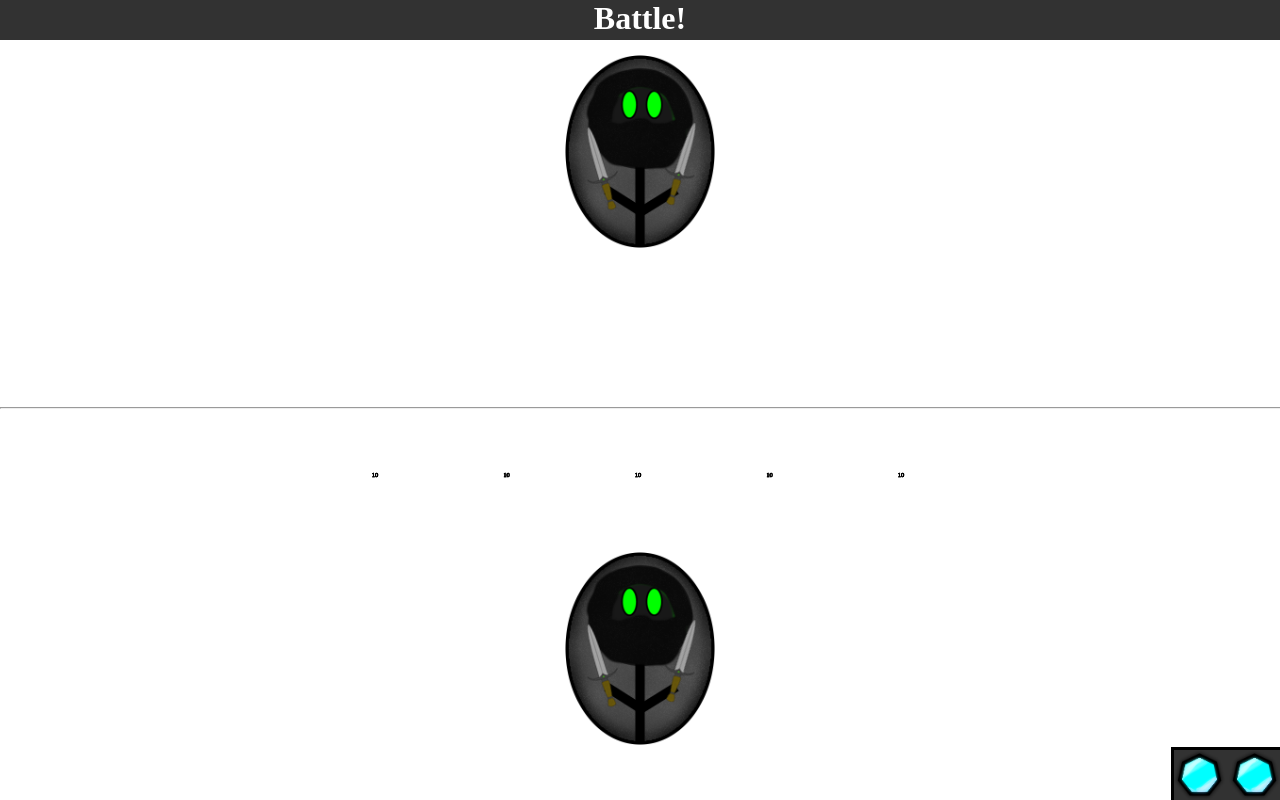
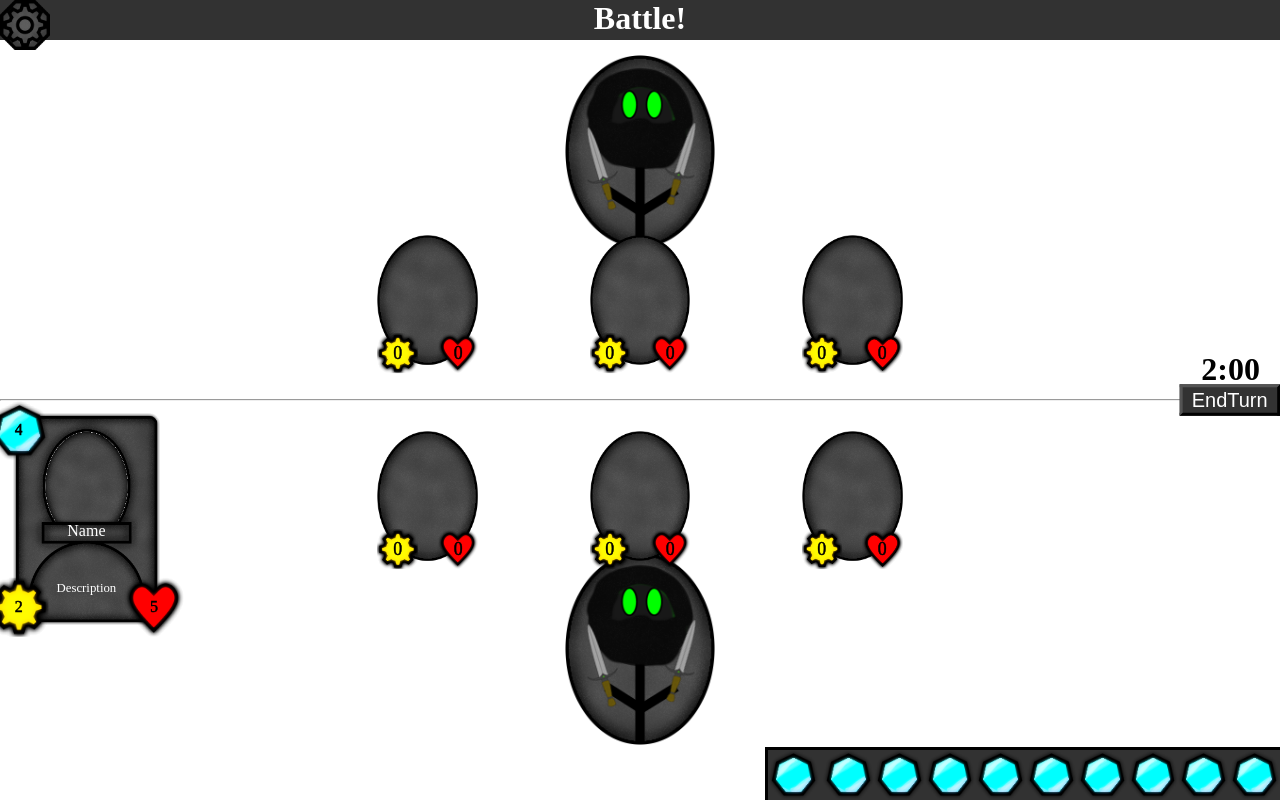
Before and after one commit to felix3621/communism.battlecards, a SvelteKit app: page /game in a window 1280 px wide. Built offline with nearby package versions, Linux system fonts and the light colour scheme; no server answers.

Commit message:
Game Design "Made"

```diff
--- a/src/app.html
+++ b/src/app.html
@@ -9,5 +9,7 @@
 	</head>
 	<body data-sveltekit-preload-data="hover">
 		<div style="display: contents">%sveltekit.body%</div>
+
+		<img src="images/Logo.png" style="position: fixed; left:0;top:0;width:50px">
 	</body>
 </html>
--- a/src/routes/+page.svelte
+++ b/src/routes/+page.svelte
@@ -88,7 +88,7 @@
         overflow-y: auto;
         overflow-x: hidden;
     }
-        #CardDeck::-webkit-scrollbar {
+    #CardDeck::-webkit-scrollbar {
         width: 10px;
     }
 
--- a/src/routes/game/+page.svelte
+++ b/src/routes/game/+page.svelte
@@ -18,7 +18,7 @@
         grid-template-rows: auto;
         outline: 3px black solid;
     }
-    #DisplayEnergy img {
+    :global(#DisplayEnergy img) {
         height: 100%;
     }
     #MidleLine {
@@ -26,7 +26,8 @@
         width: 100%;
         top: 50%;
         transform: translate(0,-50%);
-        left:0
+        left:0;
+        margin: 0;
     }
     #EnemyAvatar {
         position: fixed;
@@ -52,32 +53,131 @@
         aspect-ratio: 1.66/2.14;
         background-size: contain;
     }
-    :global(#EnemyHand) {
+    #EnemyOnField {
         position: fixed;
         left:25%;
-        bottom:30%;
+        bottom:50%;
+        top:25%;
+        right:25%;
+        padding: 5px;
+        display: grid;
+        grid-template-columns: repeat(auto-fit, minmax(50px, 1fr));
+        grid-template-rows: auto;
+        grid-gap: 1%;
+        place-items: center;
+    }
+    #PlayerOnField {
+        position: fixed;
+        left:25%;
+        bottom:26%;
         top:50%;
         right:25%;
         padding: 5px;
         display: grid;
-        grid-template-rows: repeat(1, minmax(100px, 100%));;
-        grid-template-columns: repeat(5, minmax(100px, 100px));
-        grid-gap: 5%;
+        grid-template-columns: repeat(auto-fit, minmax(50px, 1fr));
+        grid-gap: 1%;
         place-items: center;
     }
     :global(.CharacterStone) {
+        height: 100%;
+        max-width: 100%;
+        max-height: 130px;
+        aspect-ratio: 1.66/2.14;
+    }
+    #EnemyHand {
+        position: fixed;
+        left:0%;
+        bottom:50%;
+        top:45px;
+        right:75%;
+        padding: 1%;
+        display: grid;
+        grid-template-columns: repeat(auto-fit, minmax(50px, 1fr));
+        grid-template-rows: auto auto auto auto;
+        grid-gap: 5%;
+    }
+    #PlayerHand {
+        position: fixed;
+        left:0%;
+        bottom:0%;
+        top:50%;
+        right:75%;
+        padding: 1%;
+        display: grid;
+        grid-template-columns: repeat(auto-fit, minmax(75px, 0.5fr));
+        grid-template-rows: auto auto auto auto;
+        grid-gap: 5%;
+        overflow-y: auto;
+        overflow-x: hidden;
+
+    }
+    #PlayerHand::-webkit-scrollbar {
+        width: 10px;
     }
 
+    #PlayerHand::-webkit-scrollbar-thumb {
+        background-color: rgb(0, 0, 0);
+        border-radius: 5px;
+        border: 2px solid rgb(75, 75, 75);
+    }
+
+    #PlayerHand::-webkit-scrollbar-track {
+        background-color: rgb(50, 50, 50);
+        border-radius: 5px;
+        border: 2px solid rgb(127,127,127);
+    }
+    :global(.Selected) {
+        box-shadow: 0px 0px 20px 2px rgb(255, 255, 0);
+    }
+
+
+
+    #EndTurn {
+        position: fixed;
+        right:0px;
+        top:50%;
+        transform: translate(-25%,-50%) scale(1.5,1.5);
+        background-color: rgb(50, 50, 50);
+        color: white;
+    }
+    #TimeDispaly {
+        position: fixed;
+        right:0px;
+        top:50%;
+        transform: translate(-20px,-70px)
+    }
+    :global(.CardAnimation) {
+        animation: MoveToHand 3s;
+        height: 100px;
+    }
+    @keyframes MoveToHand {
+        0% {
+            position: fixed;
+            right:0;
+            bottom:50px;
+            transform: translate(100%);
+        }
+        100% {
+            position: fixed;
+            right:100%;
+            bottom:50px;
+            transform: translate(100%);
+        }
+    }
 </style>
 <hr id="MidleLine">
 <div id="EnemyAvatar"></div>
 <div id="PlayerAvatar"></div>
 <div id="EnemyHand"></div>
 <div id="PlayerHand"></div>
+<div id="EnemyOnField"></div>
+<div id="PlayerOnField"></div>
 <div id="DisplayEnergy">
     <img src="/images/EnergyIcon.png">
     <img src="/images/EnergyIcon.png">
 </div>
+<button id="EndTurn">EndTurn</button>
+<h1 id="TimeDispaly">2:00</h1>
 <div id="TopBar"><h1 style="margin: 0; text-align:center; color:white">Battle!</h1></div>
 
 <script>
@@ -119,15 +219,18 @@
         socket.onerror = (error) => {
             console.error('WebSocket error:', error);
         };
-        for (let i = 0; i < 4; i++) {
-            var Card = CreateCharacterStone(10,10,"MissingCharacter.png");
-            document.getElementById("EnemyHand").appendChild(Card);
+        for (let i = 0; i < 3; i++) {
+            PlayerOnField.push(new Stone(2,2,"MissingCharacter.png",document.getElementById("PlayerOnField")));
+            PlayerOnField.push(new Stone(2,2,"MissingCharacter.png",document.getElementById("EnemyOnField")));
         }
-        var Card = CreateCharacterStone(10,10,"MissingCharacter.png");
-        document.getElementById("EnemyHand").appendChild(Card);
+        for (let i = 0; i < 1; i++) {
+            PlayerHand.push(new Card("Name","Description",4,2,5,"MissingCharacter.png"));
+        }
 
         SetAllFontSizeInArray(FontSizeAdjusterArray);
         window.addEventListener('resize', () => SetAllFontSizeInArray(FontSizeAdjusterArray));
+
+        SetEnergyLevel(10);
     })
 
 
@@ -160,6 +263,27 @@
         FontSizeAdjusterArray.push(CharacterStoneHealthText);
 
         return CharacterStone;
+    }
+
+    function SetEnergyLevel(Amount) {
+        var EnergyHolder = document.getElementById("DisplayEnergy");
+        for (let i = 0; i < EnergyHolder.children.length || i < Amount; i++) {
+            if (i>= EnergyHolder.children.length && i < Amount) { // Create Child
+                var EnergyCrystal = document.createElement("img");
+                EnergyCrystal.src = "/images/EnergyIcon.png";
+                document.getElementById("DisplayEnergy").appendChild(EnergyCrystal);
+            } else if (i >= Amount) { // Remove Object
+                EnergyHolder.children[i].remove();
+            }
+        }
+    }
+
+    //Create Empty card
+    function CreateEmptyCard() {
+        //THE Card
+        var Card = document.createElement("div");
+        Card.classList.add("EmptyCard");
+        return Card;
     }
     //Create Card
     function CreateCard(Name, Description, Cost, Attack, Health, Texture) {
@@ -255,4 +379,46 @@
             Element.style.fontSize = `${fontSize}rem`;
         }
     }
+
+    class Card {
+        constructor(Name,Description,Cost,Attack,Health,Texture) {
+            this.Cost = Cost;
+            this.Health = Health;
+            this.Attack = Attack;
+            this.Texture = Texture;
+            this.Name = Name;
+            this.Description = Description;
+
+            this.Body = CreateEmptyCard();
+            document.body.appendChild(this.Body);
+            this.Body.classList.add("CardAnimation");
+            this.Body.addEventListener('animationend', () => {
+                // Add your code here to run when the animation is complete
+                this.Body.remove();
+                this.Body = CreateCard(Name,Description,Cost,Attack,Health,Texture);
+                document.getElementById("PlayerHand").appendChild(this.Body);
+
+                setTimeout(function() {SetAllFontSizeInArray(FontSizeAdjusterArray)}, 100);
+            });
+        }
+        Remove() {
+            this.Body.remove();
+        }
+    }
+    class Stone {
+        constructor(Attack,Health,Texture, ParentNode, ) {
+            this.Health = Health;
+            this.Attack = Attack;
+            this.Texture = Texture;
+
+            this.Body = CreateCharacterStone(Attack,Health,Texture);
+            ParentNode.appendChild(this.Body);
+
+            this.UpdateVisuals(0,0);
+        }
+        UpdateVisuals(Attack = this.Health,Health = this.Health) {
+            this.Body.getElementsByClassName("CharacterStoneDMG")[0].children[0].innerHTML = Attack;
+            this.Body.getElementsByClassName("CharacterStoneHealth")[0].children[0].innerHTML = Attack;
+        }
+    }
 </script>
--- a/static/style.css
+++ b/static/style.css
@@ -117,7 +117,7 @@
     aspect-ratio: 1/1;
     background-size: cover;
     bottom: 0px;
-    transform: translate(-40%,20%);
+    transform: translate(0%,20%);
 
 }
 .CharacterStone .CharacterStoneHealth {
@@ -128,5 +128,11 @@
     background-size: cover;
     bottom: 0px;
     right:0px;
-    transform: translate(40%,20%);
+    transform: translate(0%,20%);
 }
+.EmptyCard {
+    position: relative;
+    aspect-ratio: 2.73/3.93;
+    background-size: cover;
+    background-image: url(images/EmptyCard.png);
+}
```
Also changed, not shown: static/images/EmptyCard.png (added), static/images/Logo.png (added).
